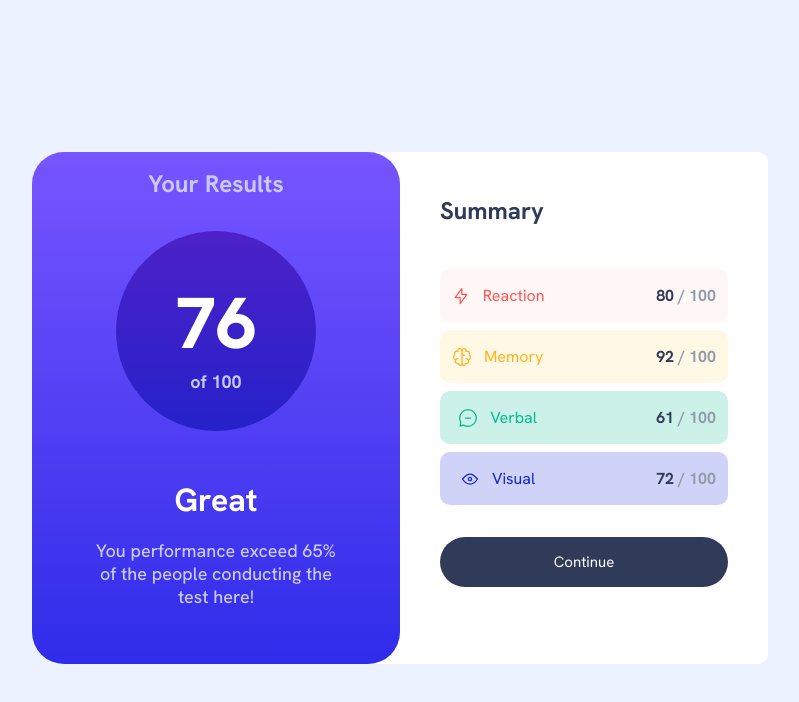
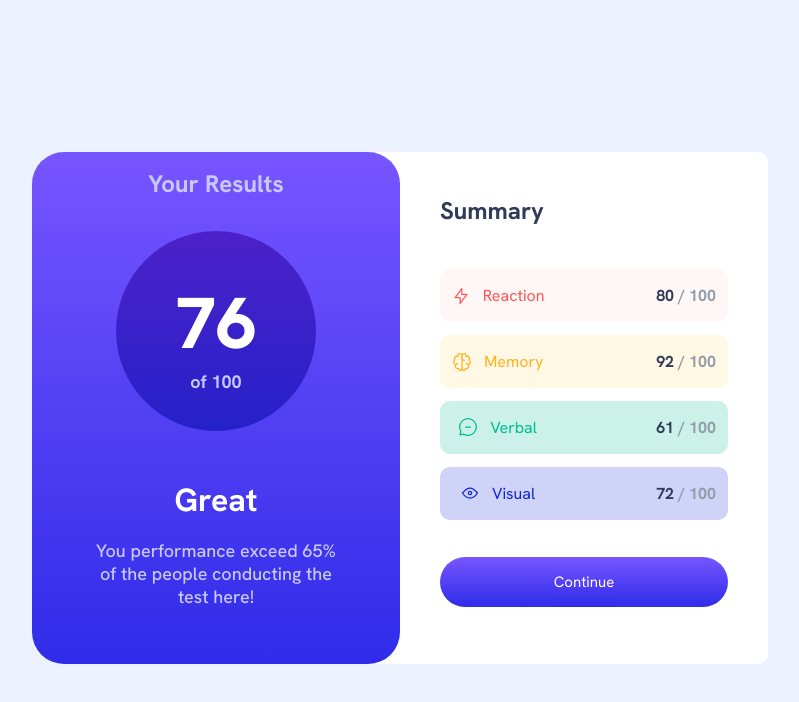
Before and after one commit to lucaliebenberg/results-summary-component, a React (Vite) app: page / in a window 1280 px wide. In both pictures the pointer is over the element "Continue". Shown: the top 702 px of the page, without its empty margins (240-1039 px from the left). Built offline with nearby package versions, Linux system fonts and the light colour scheme.

Commit message:
minor changes added

```diff
--- a/src/App.css
+++ b/src/App.css
@@ -119,13 +119,13 @@
   border-radius: 10px;
   height: 56px;
   width: 288px;
-  margin-bottom: 0.5rem;
+  margin-bottom: 0.8rem;
 }
-.overlay {
+/* .overlay {
   position: absolute;
   background-color: #fff;
   opacity: 0.2;
-}
+} */
 .card__summaryIcon {
   margin-right: 0.75rem;
 }
@@ -187,10 +187,20 @@
   background-color: black;
   margin-top: 1.5rem;
   background-color: #303B59;
+  transition: all 0.3s ease-in-out;
+}
+.btn__container:hover {
+  background-image: linear-gradient(to bottom, #7755FF , #2F2CE9);
+  cursor: pointer;
 }
 .btn__link {
   color: white;
   text-decoration: none;
+  transition: all 0.2s ease;
+}
+.btn__link:hover {
+  background-image: linear-gradient(to bottom, #7755FF , #2F2CE9);
+  cursor: pointer
 }
 .btn__linkText {
   color: white;
```
